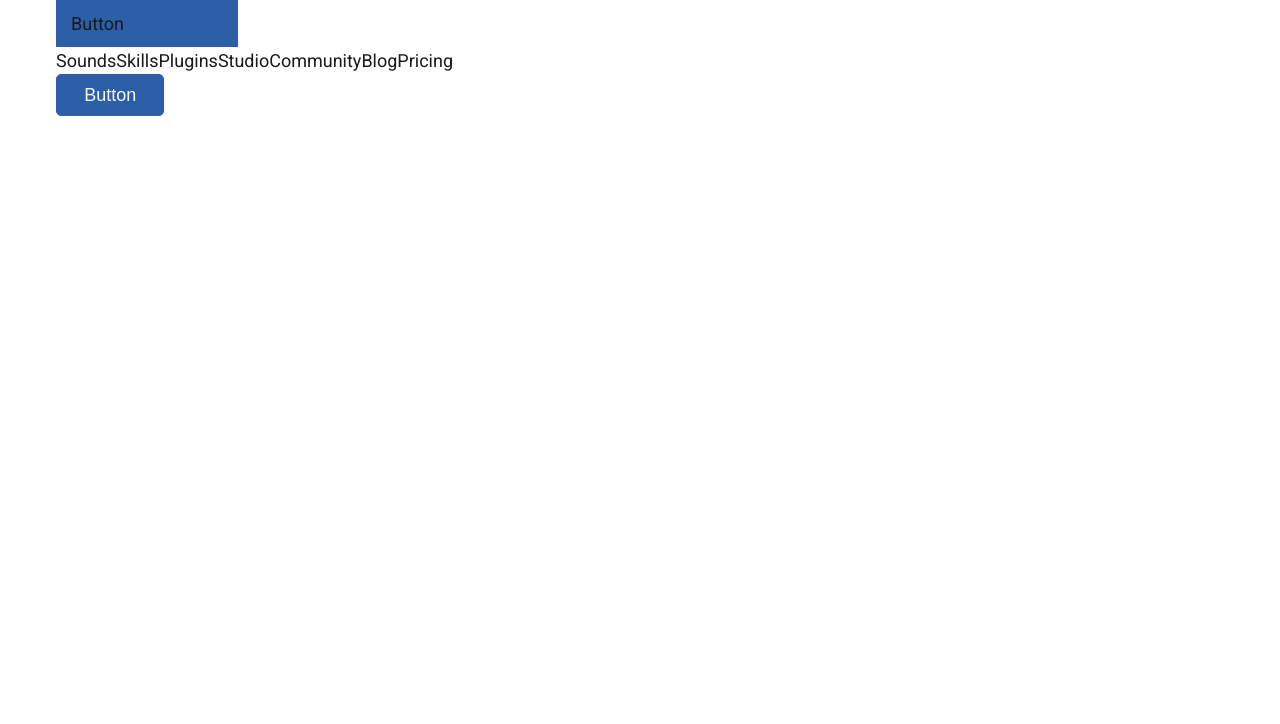
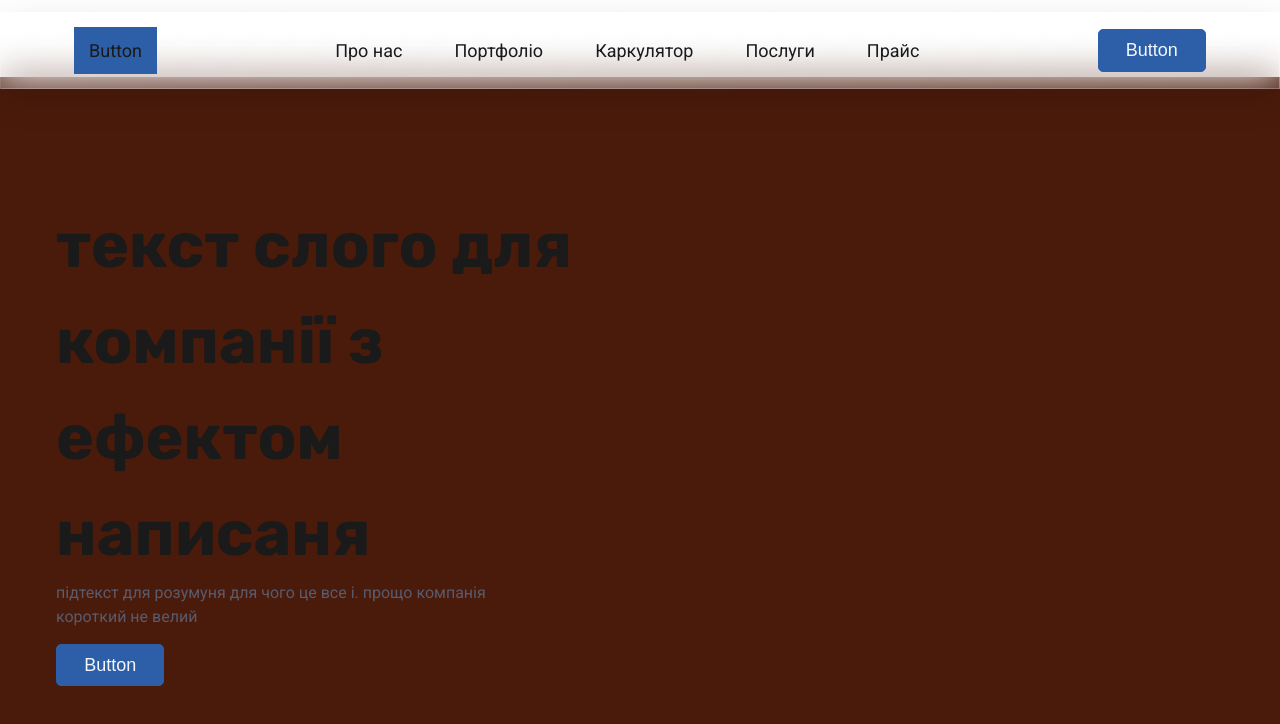
Before and after one commit to sstavh/ddnconstruction-website, a Nuxt app: page / in a window 1280 px wide. Shown: the top 724 px of the page. Built offline with nearby package versions, Linux system fonts and the light colour scheme.

Commit message:
hero and header and component newe

```diff
--- a/app/assets/css/root.css
+++ b/app/assets/css/root.css
@@ -3,6 +3,7 @@
     --color-praymeri-blek:#1A1A1A;
     --color-praymeri-blue:#2C5FA8;
     --color-praymeri-blueHover:#1E4A85;
+    --color-praymeri-blekText:#595B6D;
 
 
     --color-secondary-cream: #FFFAF3;
--- a/app/components/Header.vue
+++ b/app/components/Header.vue
@@ -1,28 +1,39 @@
-
 <script setup>
-import Button from './ui/Button.vue';
-import ButtonBlef from './ui/ButtonBlef.vue';
-
+import { ref, onMounted, onBeforeUnmount } from 'vue'
+import Button from './ui/Button.vue'
+import ButtonBlef from './ui/ButtonBlef.vue'
 
 const menu = [
-  { title: 'Sounds', link: '/' },
-  { title: 'Skills', link: '/' },
-  { title: 'Plugins', link: '/' },
-  { title: 'Studio', link: '/' },
-  { title: 'Community', link: '/' },
-  { title: 'Blog', link: '/' },
-  { title: 'Pricing', link: '/' }
+  { title: 'Про нас', link: '/' },
+  { title: 'Портфоліо', link: '/' },
+  { title: 'Каркулятор', link: '/' },
+  { title: 'Послуги', link: '/' },
+  { title: 'Прайс', link: '/' },
 ]
 
+// sticky + ефект при скролі
+const isScrolled = ref(false)
+
+const onScroll = () => {
+  isScrolled.value = window.scrollY > 10
+}
+
+onMounted(() => {
+  onScroll()
+  window.addEventListener('scroll', onScroll, { passive: true })
+})
+
+onBeforeUnmount(() => {
+  window.removeEventListener('scroll', onScroll)
+})
 </script>
 
 <template>
-  <header class="header">
+  <header class="header" :class="{ 'header--scrolled': isScrolled }">
     <div class="container">
       <div class="header-container">
         <div class="header-container__navigation">
           <ButtonBlef />
-
 
           <nav class="nav">
             <NuxtLink
@@ -34,6 +45,7 @@ const menu = [
               {{ item.title }}
             </NuxtLink>
           </nav>
+
           <Button />
         </div>
       </div>
@@ -41,7 +53,98 @@ const menu = [
   </header>
 </template>
 
+<style scoped>
+/* Glass header */
+.header {
+  position: sticky;
+  top: 12px; /* щоб був “плаваючий” відступ зверху */
+  z-index: 1000;
 
-<style scoped>
+  /* glass */
+  background: linear-gradient(
+    135deg,
+    rgba(255, 255, 255, 0.22),
+    rgba(255, 255, 255, 0.08)
+  );
+  backdrop-filter: blur(18px);
+  -webkit-backdrop-filter: blur(18px);
 
+  border: 1px solid rgba(255, 255, 255, 0.22);
+
+
+  box-shadow: 0 10px 35px rgba(0, 0, 0, 0.12);
+
+  transition: all 220ms ease;
+}
+
+/* При скролі — трошки більш “щільний” і менша тінь */
+.header--scrolled {
+  top: 0;
+  border-radius: 0 0 18px 18px;
+
+  background: linear-gradient(
+    135deg,
+    rgba(255, 255, 255, 0.30),
+    rgba(255, 255, 255, 0.12)
+  );
+  backdrop-filter: blur(22px);
+  -webkit-backdrop-filter: blur(22px);
+
+  box-shadow: 0 8px 22px rgba(0, 0, 0, 0.10);
+}
+
+/* Layout */
+.header-container {
+  padding: 14px 18px;
+}
+
+.header-container__navigation {
+  display: flex;
+  align-items: center;
+  justify-content: space-between;
+  gap: 16px;
+  text-align: center;
+}
+
+/* Nav */
+.nav {
+  display: flex;
+  align-items: center;
+  justify-content: center;
+  gap: 8px;
+}
+
+.nav-link {
+  margin: 0 10px;
+  padding: 10px 12px;
+
+  border-radius: 12px;
+
+  color: inherit;
+  text-decoration: none;
+
+  transition: background 180ms ease, transform 180ms ease;
+}
+
+.nav-link{
+    transition: all 220ms ease;
+}
+
+.nav-link:hover {
+  transform: translateY(-1px);
+  color: var(--color-praymeri-blue);
+}
+
+/* активний лінк Nuxt */
+
+
+/* Трохи адаптиву */
+@media (max-width: 900px) {
+  .nav {
+    display: none; /* якщо хочеш бургер — скажи, зроблю */
+  }
+  .header-container__navigation {
+    justify-content: space-between;
+  }
+}
 </style>
--- /dev/null
+++ b/app/components/base/HiroPages/Hero.vue
@@ -0,0 +1,48 @@
+<script setup lang="ts">
+import Button from '../../ui/Button.vue';
+import ImdSwicher from '../../ui/bagFons/ImgSwitcher.vue';
+console.log("hiro work");
+
+
+</script>
+
+
+<template>
+<section>
+    <ImdSwicher />
+    <div class="container">
+        <div class="hiro-container">
+            <div class="hero-container__box">
+                <h1 class="hero-box__logo">
+                    текст слого для компанії з ефектом написаня
+                </h1>
+                <p class="hero-box__pidtext">підтекст для розумуня для чого це все і. прощо компанія короткий не велий</p>
+                <Button />
+            </div>
+        </div>
+    </div>
+</section>
+</template>
+
+<style scoped>
+.hiro-container{
+    padding-top: 120px;
+}
+
+.hero-box__logo {
+    font-size: var(--font-s-hero);
+    font-family: var(--font-f-Rudik);
+    max-width: 570px;
+    font-weight: 700px;
+}
+
+.hero-box__pidtext{
+    font-size: var(--font-desktop-button);
+    color: var( --color-praymeri-blekText);
+    max-width: 440px;
+    margin-bottom: 15px;
+}
+
+
+
+</style>
--- /dev/null
+++ b/app/components/ui/bagFons/ImgSwitcher.vue
@@ -0,0 +1,97 @@
+<script setup>
+import { ref, onMounted, onBeforeUnmount, nextTick } from 'vue'
+
+const slides = [
+  { color: '#1E3A8A' }, // синій
+  { color: '#065F46' }, // зелений
+  { color: '#7C2D12' }, // бордовий
+]
+
+// [cloneLast, ...real, cloneFirst]
+const extended = [slides[slides.length - 1], ...slides, slides[0]]
+
+const index = ref(1) // стартуємо з першого реального
+const transitioning = ref(true)
+let timer = null
+
+// РУХ ЗЛІВА -> ВПРАВО: зменшуємо індекс (translateX стає "менш мінус" => їде вправо)
+const prev = () => {
+  index.value -= 1
+}
+
+const onTransitionEnd = async () => {
+  // якщо доїхали до cloneLast (зліва)
+  if (index.value === 0) {
+    transitioning.value = false
+    index.value = slides.length // останній реальний
+    await nextTick()
+    // force reflow щоб браузер точно застосував transition: none
+    void document.body.offsetHeight
+    transitioning.value = true
+  }
+
+  // (на всякий випадок) якщо колись підеш в іншу сторону і дійдеш до cloneFirst
+  if (index.value === extended.length - 1) {
+    transitioning.value = false
+    index.value = 1
+    await nextTick()
+    void document.body.offsetHeight
+    transitioning.value = true
+  }
+}
+
+onMounted(() => {
+  timer = setInterval(prev, 3000)
+})
+
+onBeforeUnmount(() => {
+  clearInterval(timer)
+})
+</script>
+
+<template>
+  <div class="slider">
+    <div
+      class="track"
+      :class="{ noTransition: !transitioning }"
+      :style="{ transform: `translateX(-${index * 100}%)` }"
+      @transitionend="onTransitionEnd"
+    >
+      <div
+        v-for="(s, i) in extended"
+        :key="i"
+        class="slide"
+        :style="{ backgroundColor: s.color }"
+      />
+    </div>
+  </div>
+</template>
+
+<style scoped>
+.slider {
+z-index: -50;
+  width: 100%;
+  height: 730px;
+  overflow: hidden;
+  position: absolute;
+}
+
+.track {
+  display: flex;
+  height: 100%;
+  transition: transform 700ms ease-in-out;
+  will-change: transform;
+}
+
+.track.noTransition {
+  transition: none;
+}
+
+.slide {
+  flex: 0 0 100%;
+  height: 100%;
+
+  /* затемнення */
+  filter: brightness(0.6);
+}
+</style>
--- a/app/layouts/default.vue
+++ b/app/layouts/default.vue
@@ -1,7 +1,9 @@
 <template>
   <div>
     <Header />
-
+      <main>
+      <NuxtPage />
+    </main>
   </div>
 </template>
 
--- a/app/pages/index.vue
+++ b/app/pages/index.vue
@@ -1,3 +1,8 @@
+<script setup lang="ts">
+import Hero from '~/components/base/HiroPages/Hero.vue';
+
+</script>
+
 <template>
     <section class="home">
       <Hero />
```
Lines whose indentation alone changed are shown as unchanged.
